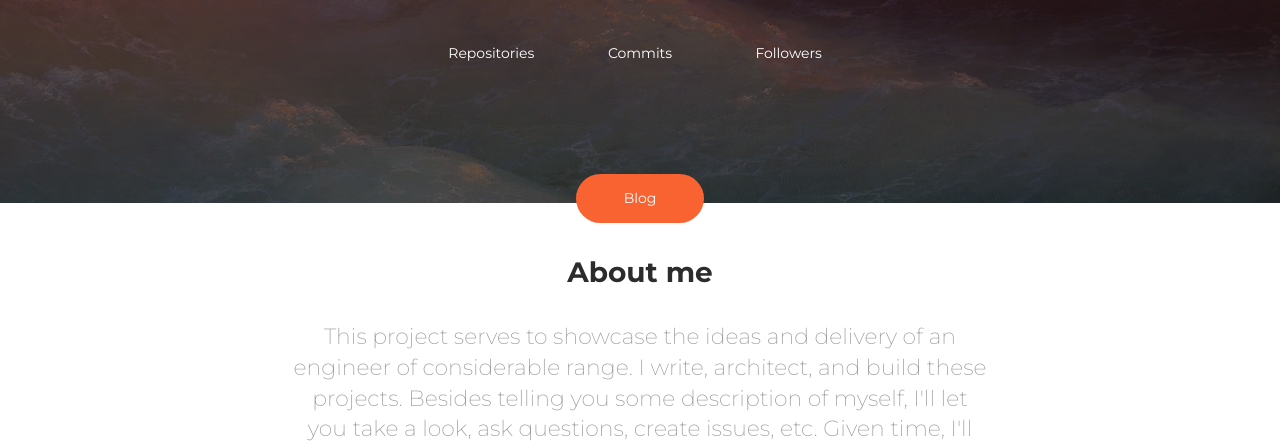
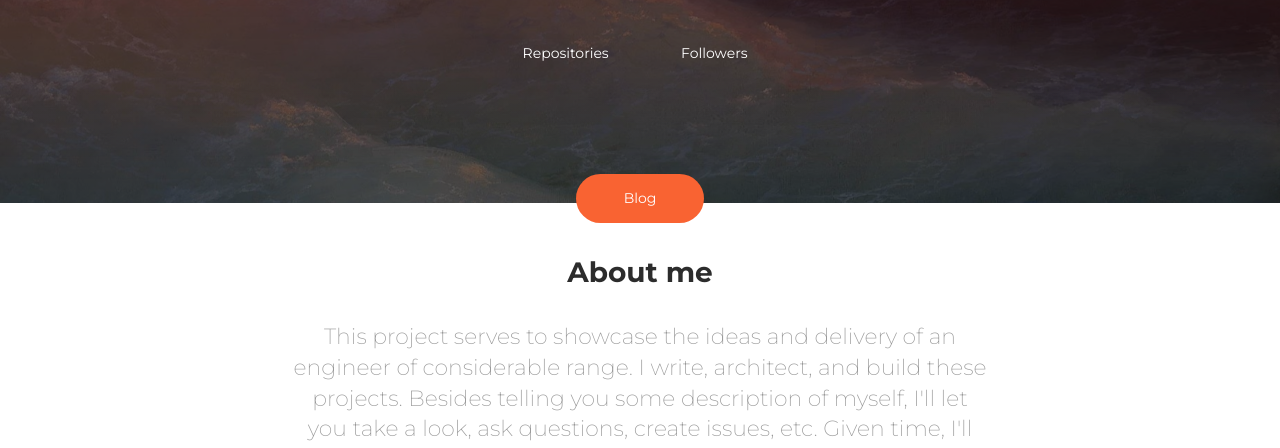
Before and after one commit to oakejp12/Oakes, a website: page public/profile.html in a window 1280 px wide. Shown: the part 347-795 px from the top of the page. Drawn offline with Linux system fonts and the light colour scheme; no server answers.

Commit message:
Don't include functionality not built yet

```diff
--- a/public/profile.html
+++ b/public/profile.html
@@ -86,10 +86,11 @@
                             <h2 id="repos"></h2>
                             <p>Repositories</p>
                         </div>
-                        <div class="social-description">
+                        <!-- TODO: We need to grab the correct number of commits before displaying them -->
+                        <!-- <div class="social-description">
                             <h2 id="commits"></h2>
                             <p>Commits</p>
-                        </div>
+                        </div> -->
                         <div class="social-description">
                             <h2 id="followers"></h2>
                             <p>Followers</p>
```
